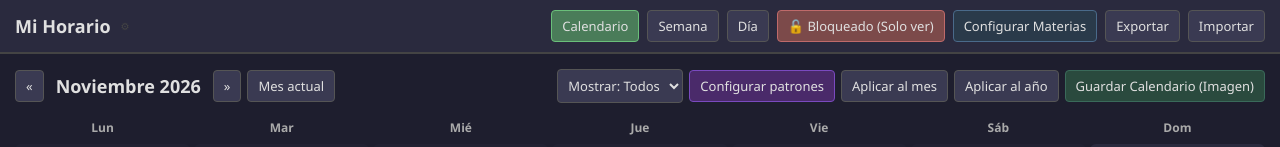
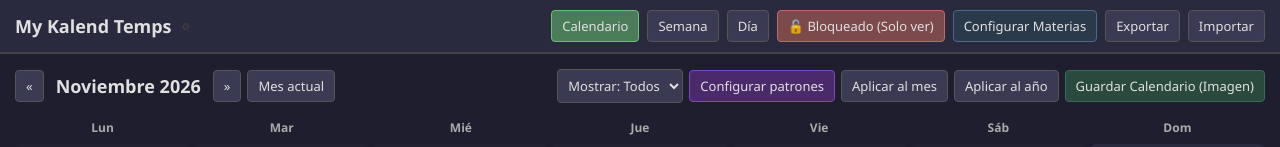
Before and after one commit to Zerox667/CalendHorarioByRein, a plain HTML site: page index.html in a window 1280 px wide. Shown: the top 147 px of the page. Drawn offline with nearby package versions, Linux system fonts and the light colour scheme.

Commit message:
Update index.html

```diff
--- a/index.html
+++ b/index.html
@@ -3,7 +3,7 @@
 <head>
 <meta charset="UTF-8">
 <meta name="viewport" content="width=device-width, initial-scale=1.0, maximum-scale=1.0, user-scalable=no">
-<title>Mi Horario</title>
+<title>My Kalend Temps</title>
 <!-- Enlaces para PWA -->
 <link rel="manifest" href="manifest.json">
 <meta name="theme-color" content="#2a2a3e">
@@ -218,7 +218,7 @@
 
 <header>
   <h1>
-    Mi Horario
+    My Kalend Temps
     <button id="secretResetBtn" title="Restablecer sistema" onclick="triggerSecretReset()">⚙</button>
   </h1>
   <button id="tabCalendar" class="tab active">Calendario</button>
```
